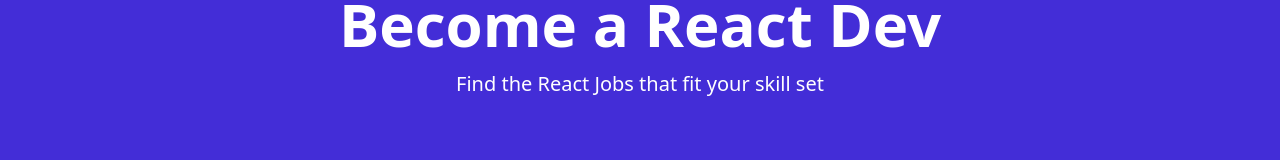
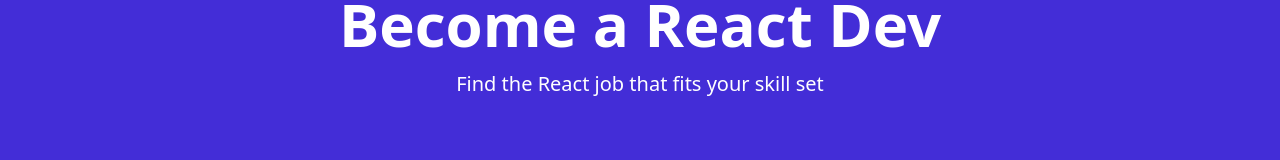
Before and after one commit to Mani-420/ReactJS, a React (Vite) app in the folder react_course/: page / in a window 1280 px wide. Shown: the part 167-327 px from the top of the page. Built offline with nearby package versions, Linux system fonts and the light colour scheme; no server answers.

Commit message:
Components

```diff
--- a/react_course/src/components/Card.jsx
+++ b/react_course/src/components/Card.jsx
@@ -1,10 +1,4 @@
 const Card = ({ children, bg = 'bg-gray-100' }) => {
-  return (
-    <div className={`${bg} bg-gray-100 p-6 rounded-lg shadow-md`}>
-      {' '}
-      {children}{' '}
-    </div>
-  );
+  return <div className={`${bg} p-6 rounded-lg shadow-md`}>{children}</div>;
 };
-
 export default Card;
--- a/react_course/src/components/Hero.jsx
+++ b/react_course/src/components/Hero.jsx
@@ -1,6 +1,6 @@
 const Hero = ({
   title = 'Become a React Dev',
-  subTitle = 'Find the React Jobs that fit your skill set'
+  subtitle = 'Find the React job that fits your skill set'
 }) => {
   return (
     <section className="bg-indigo-700 py-20 mb-4">
@@ -9,11 +9,10 @@
           <h1 className="text-4xl font-extrabold text-white sm:text-5xl md:text-6xl">
             {title}
           </h1>
-          <p className="my-4 text-xl text-white">{subTitle}</p>
+          <p className="my-4 text-xl text-white">{subtitle}</p>
         </div>
       </div>
     </section>
   );
 };
-
 export default Hero;
--- a/react_course/src/components/JobListings.jsx
+++ b/react_course/src/components/JobListings.jsx
@@ -1,5 +1,5 @@
 import { useState, useEffect } from 'react';
-import SingleListing from './SingleListing';
+import JobListing from './JobListing';
 import Spinner from './Spinner';
 
 const JobListings = ({ isHome = false }) => {
@@ -13,12 +13,13 @@
         const res = await fetch(apiUrl);
         const data = await res.json();
         setJobs(data);
-      } catch (err) {
-        console.log('Error fetching data', err);
+      } catch (error) {
+        console.log('Error fetching data', error);
       } finally {
         setLoading(false);
       }
     };
+
     fetchJobs();
   }, []);
 
@@ -26,14 +27,15 @@
     <section className="bg-blue-50 px-4 py-10">
       <div className="container-xl lg:container m-auto">
         <h2 className="text-3xl font-bold text-indigo-500 mb-6 text-center">
-          {isHome ? 'Recent Jobs' : 'All Jobs'}
+          {isHome ? 'Recent Jobs' : 'Browse Jobs'}
         </h2>
+
         {loading ? (
           <Spinner loading={loading} />
         ) : (
           <div className="grid grid-cols-1 md:grid-cols-3 gap-6">
             {jobs.map((job) => (
-              <SingleListing key={job.id} job={job} />
+              <JobListing key={job.id} job={job} />
             ))}
           </div>
         )}
@@ -41,5 +43,4 @@
     </section>
   );
 };
-
 export default JobListings;
--- a/react_course/src/components/Navbar.jsx
+++ b/react_course/src/components/Navbar.jsx
@@ -4,7 +4,7 @@
 const Navbar = () => {
   const linkClass = ({ isActive }) =>
     isActive
-      ? 'text-white bg-black hover:bg-gray-900 hover:text-white rounded-md px-3 py-2'
+      ? 'bg-black text-white hover:bg-gray-900 hover:text-white rounded-md px-3 py-2'
       : 'text-white hover:bg-gray-900 hover:text-white rounded-md px-3 py-2';
 
   return (
```
Also changed, not shown: react_course/src/components/HomeCards.jsx (+12 -14 lines), react_course/src/components/JobListing.jsx (renamed from react_course/src/components/SingleListing.jsx).
